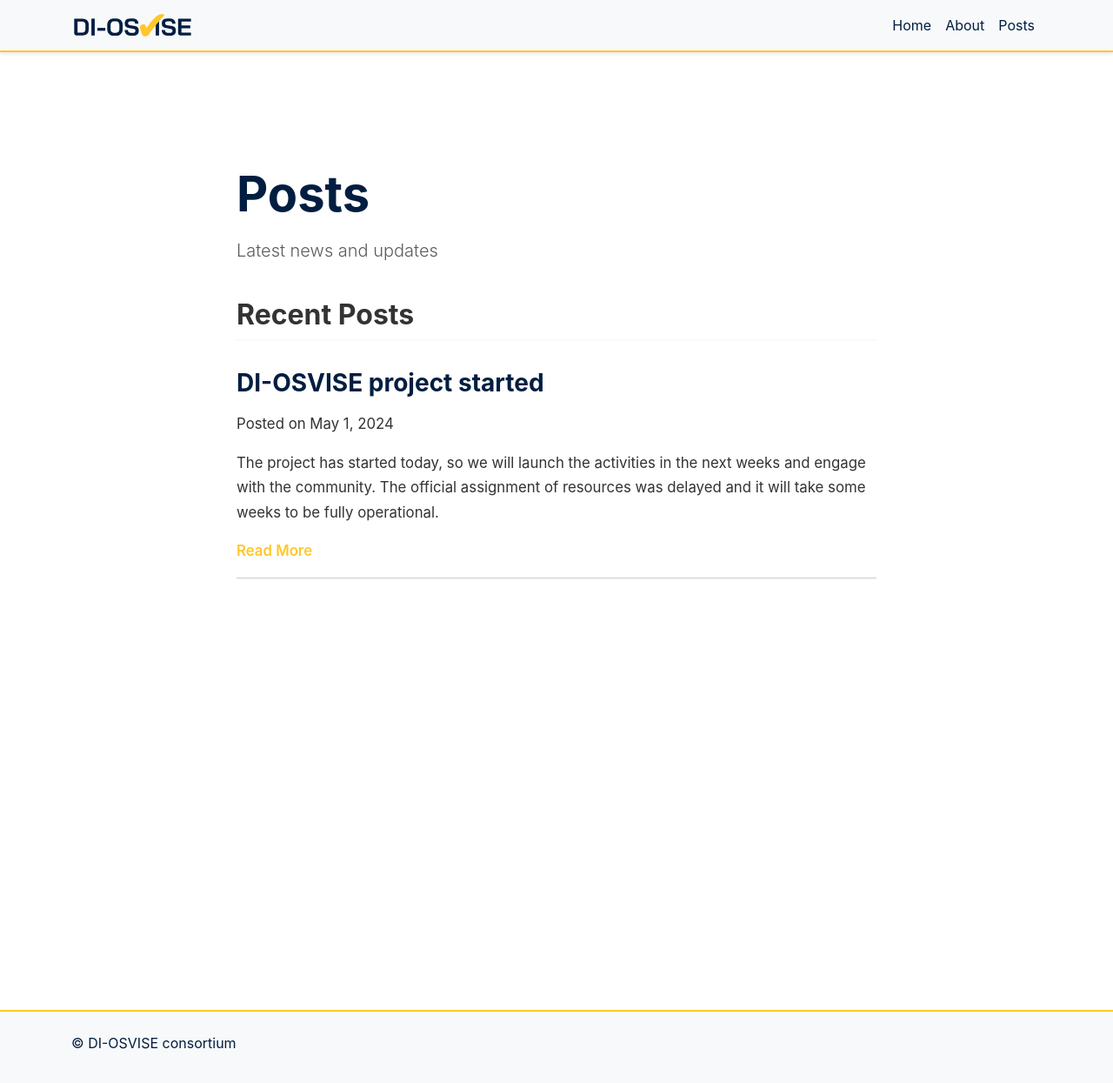
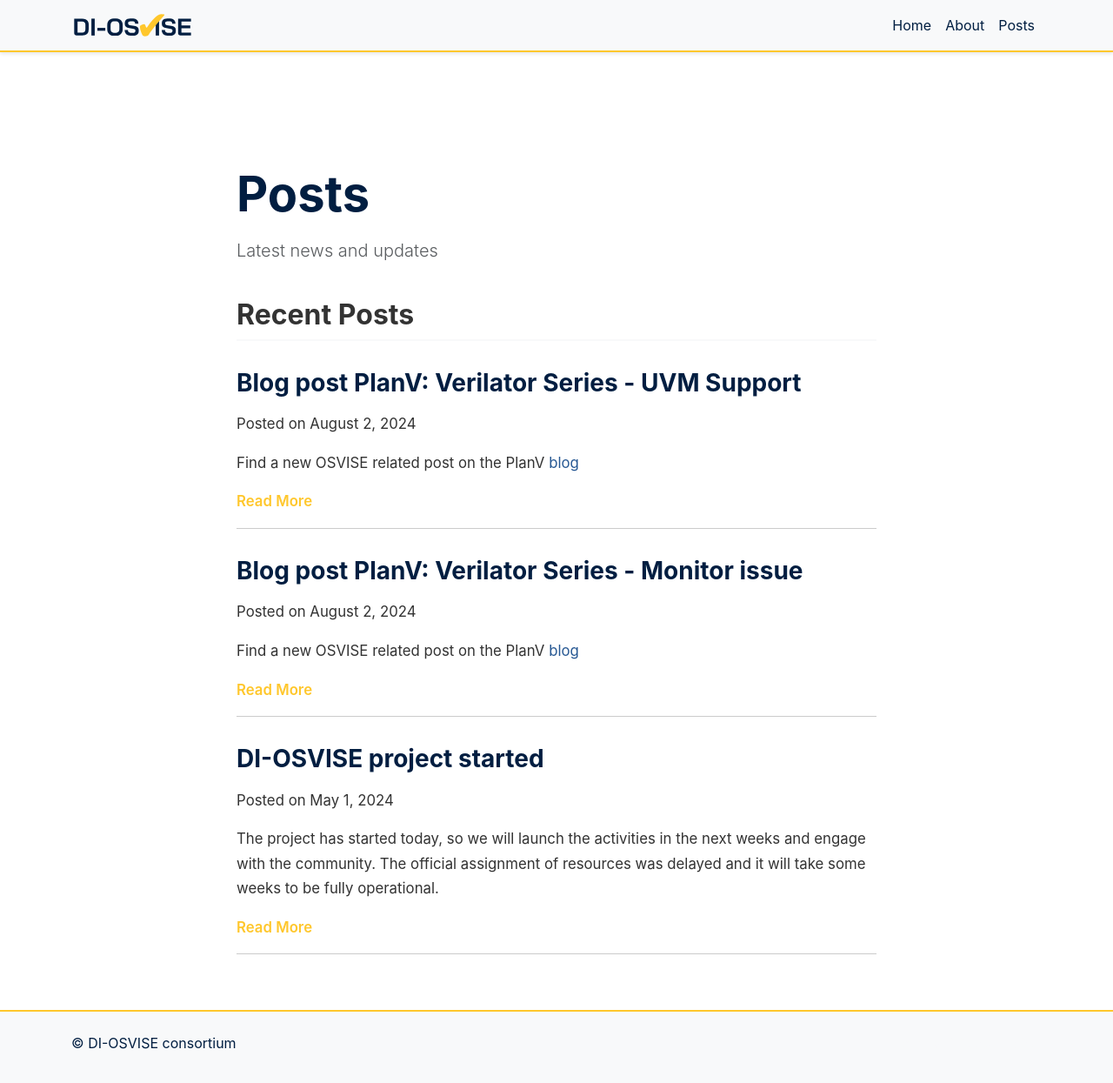
Before and after one commit to DI-OSVISE/DI-OSVISE.github.io, a Jekyll site: the page built from posts.md, in a window 1280 px wide and 1259 px high. Shown: the top 1245 px of the window at 87% size. Built offline with Jekyll 4.4.1, drawn with Linux system fonts in a browser that asks for light colours; some web fonts are replaced.

Commit message:
feat: add planv blog posts links

```diff
--- /dev/null
+++ b/_posts/2024-08-02-planv-blog-verilator-fix copy.md
@@ -0,0 +1,8 @@
+---
+layout: post
+title:  "Blog post PlanV: Verilator Series - Monitor issue"
+date:   2024-08-02
+---
+
+Find a new OSVISE related post on the PlanV
+[blog](https://planv.tech/2024/08/02/osvise-verilator-series-monitor-issue-fix-in-verilator/)
--- /dev/null
+++ b/_posts/2024-08-02-planv-blog-verilator-uvm.md
@@ -0,0 +1,8 @@
+---
+layout: post
+title:  "Blog post PlanV: Verilator Series - UVM Support"
+date:   2024-08-02
+---
+
+Find a new OSVISE related post on the PlanV
+[blog](https://planv.tech/2024/08/02/enabling-uvm-support-in-verilator-series-part-1-constraint-random-ifelse-constraint-support/)
--- a/assets/css/main.css
+++ b/assets/css/main.css
@@ -1,12 +1,13 @@
 /* Custom styles for DI-OSVISE site */
 
 :root {
-  --primary-color: #ffc72c; /* Logo yellow */
-  --secondary-color: #011e41; /* Logo navy blue */
-  --dark-bg: #011e41; /* Navy blue background */
+  --primary-color: #ffc72c;
+  --secondary-color: #011e41;
+  --dark-bg: #011e41;
   --light-bg: #f8f9fa;
   --accent-yellow: #ffc72c;
   --accent-navy: #011e41;
+  --link-blue: #275893;
 }
 
 body {
@@ -31,7 +32,7 @@ body {
 }
 
 .navbar-light .navbar-nav .nav-link {
-  color: var(--accent-navy) !important; /* Navy blue links */
+  color: var(--secondary-color) !important; /* Navy blue links */
   transition: color 0.2s;
 }
 
@@ -79,7 +80,7 @@ article h3 {
 }
 
 article a {
-  color: var(--accent-navy);
+  color: var(--link-blue);
   text-decoration: none;
 }
 
```
